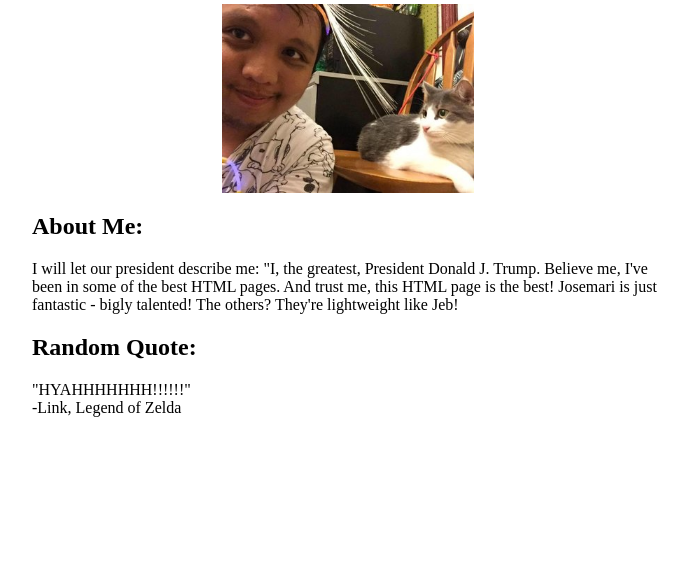
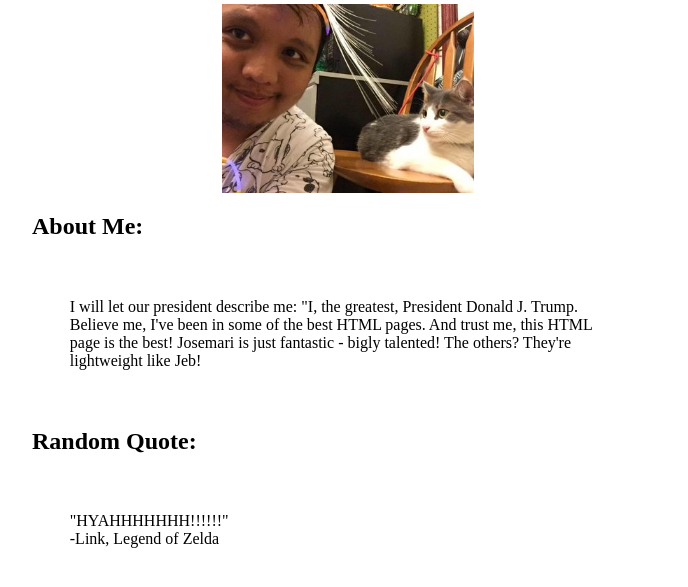
Before and after one commit to jmtfeliciano/a1, a PHP site: page / in a window 1280 px wide. Shown: the part 94-681 px from the top of the page, without its empty margins (292-980 px from the left). Run offline with PHP 8.4, Linux system fonts and the light colour scheme.

Commit message:
Wrapped the php-generated quote with a paragraph tag.  Then padded 1cm padding all around paragraphs.  Also, some minor text modification on the html page

```diff
--- a/css/css.css
+++ b/css/css.css
@@ -10,3 +10,7 @@ img {
     margin: auto;
     width: 40%;
 }
+
+p {
+    padding: 1cm 1cm 1cm 1cm;
+}
--- a/index.php
+++ b/index.php
@@ -30,6 +30,7 @@
 
 		<h2>Random Quote:</h2>
 
+		<p>
 			<?php // my code works by shuffling then picking the last index of the array
 			$zeldaQuote = "\"HYAHHHHHHH!!!!!!\"<br/>-Link, Legend of Zelda";
 			$catQuote = "\"I hate my human.\"<br/>-My cat";
@@ -39,7 +40,7 @@
 			shuffle($quotesArray);
 			echo $quotesArray[2];
 			?>
-
+		</p>
 
 	</div>
 
```
Lines whose indentation alone changed are shown as unchanged.
